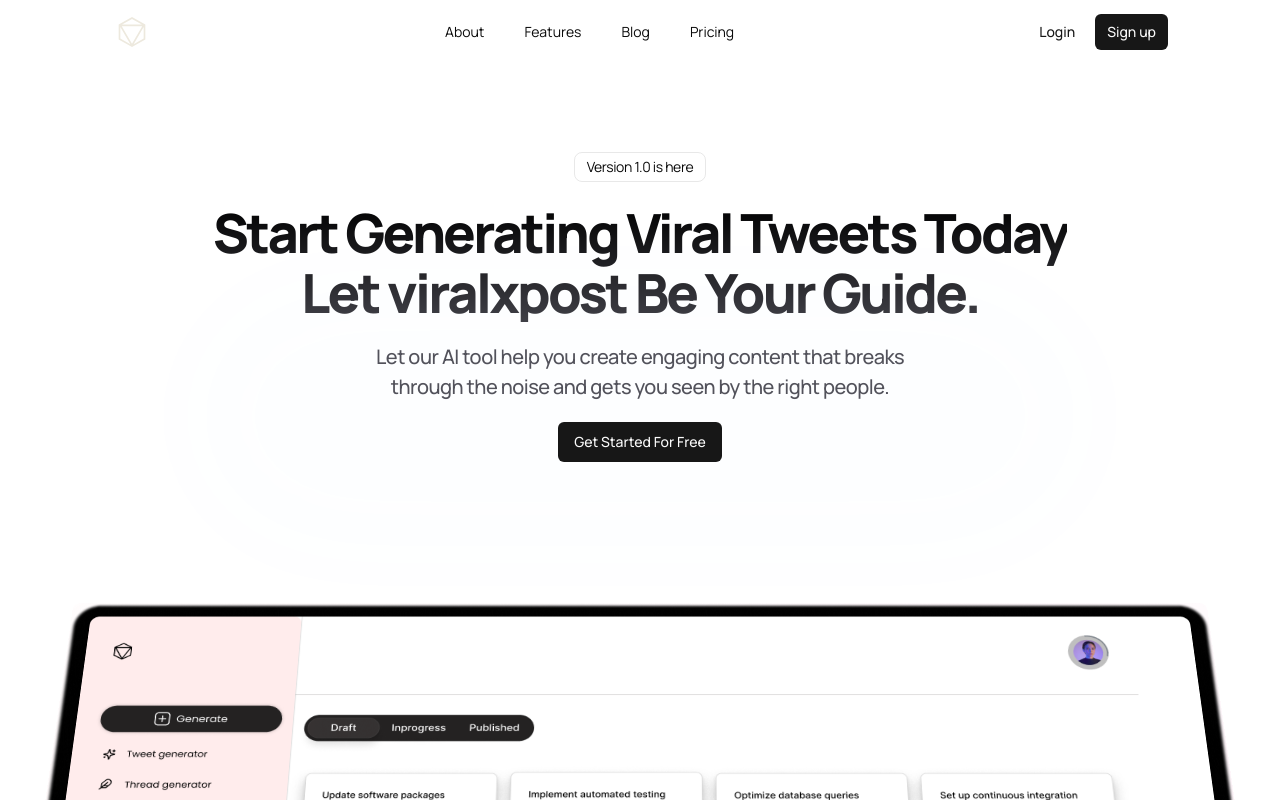
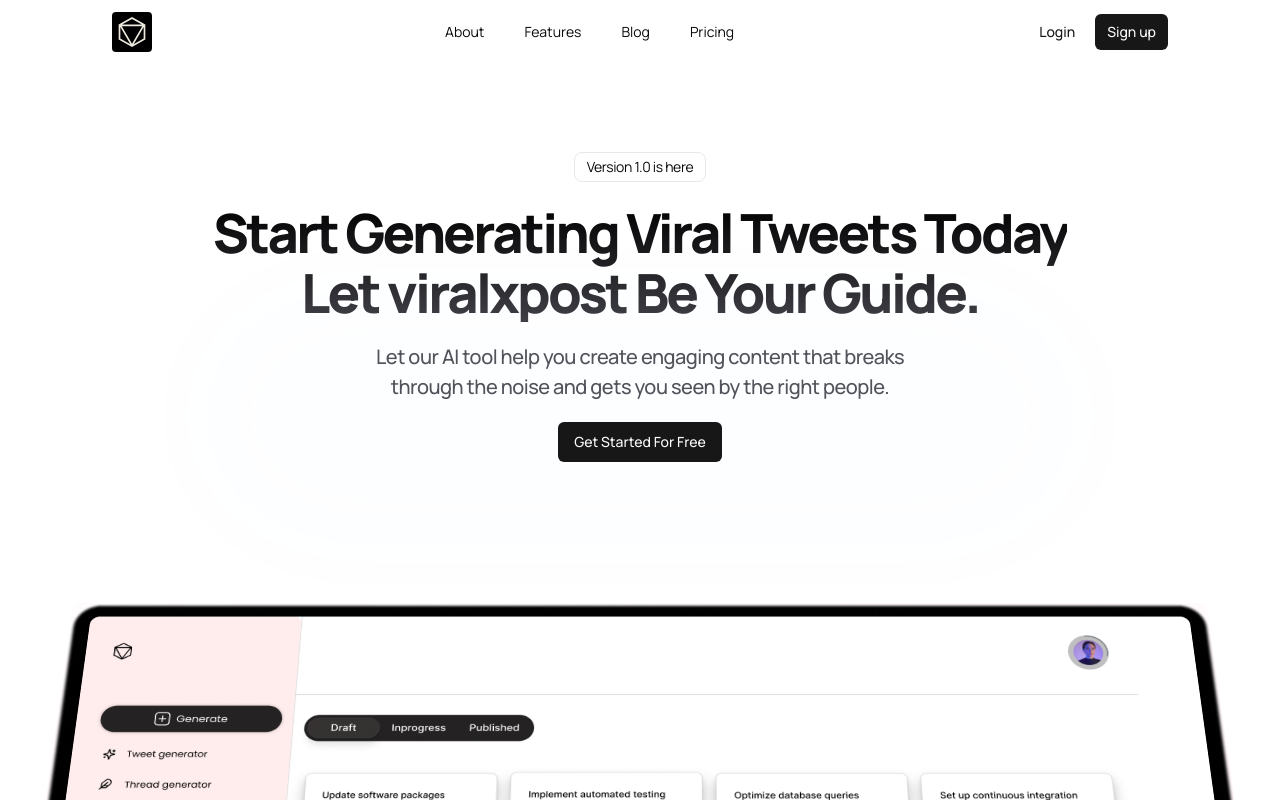
Before and after one commit to viralxpost/viralxpost-web, a React (Vite) app in the folder frontend/: page / in a window 1280 px wide. Shown: the top 800 px of the page. Built offline with nearby package versions, Linux system fonts and the light colour scheme; no server answers.

Commit message:
add logo comp

```diff
--- a/frontend/src/components/icons/Logo.tsx
+++ b/frontend/src/components/icons/Logo.tsx
@@ -5,22 +5,12 @@
   width?: string;
 }
 
-const Logo: React.FC<LogoProps> = ({ className, width = "40" }) => (
-  <svg
-    className={`${className}`}
-    width={width}
-    height={width}
-    viewBox="0 0 59 59"
-    fill="none"
-    xmlns="http://www.w3.org/2000/svg"
-  >
-    <path
-      fillRule="evenodd"
-      clipRule="evenodd"
-      d="M29.5 7.375L49.1667 18.4375V40.5625L29.5 51.625L9.83334 40.5625V18.4375L29.5 7.375ZM14.8477 18.4375L29.5 10.1956L44.1523 18.4375H14.8477ZM12.2917 22.1061V39.1247L27.0675 47.4362L12.2917 22.1061ZM31.9325 47.4362L46.7083 39.1247V22.1061L31.9325 47.4362ZM29.5 46.7272L14.4317 20.8958H44.5683L29.5 46.7272Z"
-      fill="#EDE9DE"
-    />
-  </svg>
+const Logo: React.FC<LogoProps> = () => (
+  <svg width="40" height="40" viewBox="0 0 600 600" fill="none" xmlns="http://www.w3.org/2000/svg">
+<rect width="600" height="600" rx="61" fill="black"/>
+<path fill-rule="evenodd" clip-rule="evenodd" d="M300 75L500 187.5V412.5L300 525L100 412.5V187.5L300 75ZM150.993 187.5L300 103.684L449.007 187.5H150.993ZM125 224.808V397.879L275.263 482.402L125 224.808ZM324.737 482.402L475 397.879V224.808L324.737 482.402ZM300 475.192L146.763 212.5H453.237L300 475.192Z" fill="#EDE9DE"/>
+</svg>
+
 );
 
 export default Logo;
```
